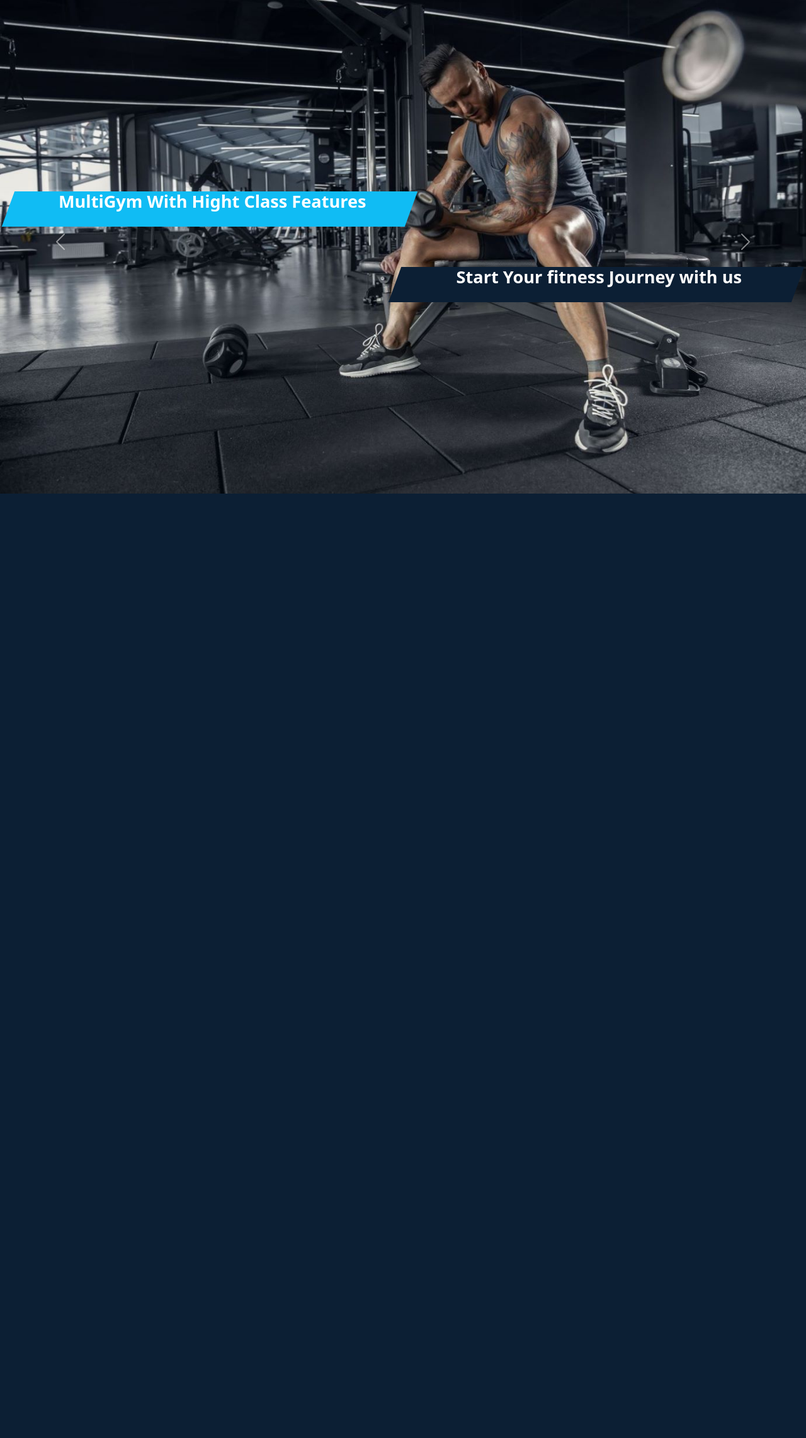
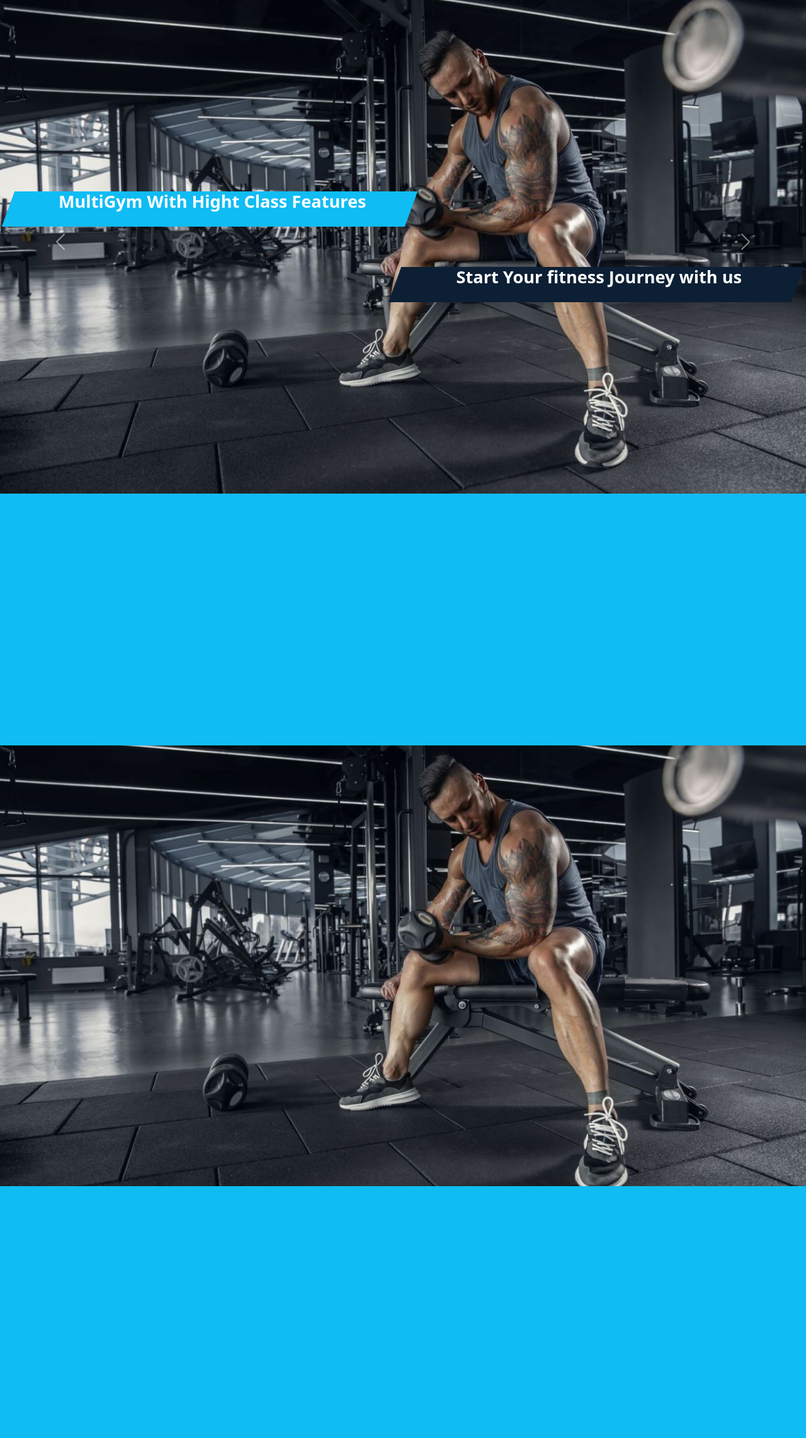
Before and after one commit to JOBIN456/gym-website, a Django app: page / in a window 1280 px wide. Shown: the part 80-2364 px from the top of the page at 63% size. Before the commit the page ends 864 px from the top, so only its background shows below. Run offline with Django 4.2, Linux system fonts and the light colour scheme.

Commit message:
just trying some parallax in home page

```diff
--- a/gym_website/static/css/main.css
+++ b/gym_website/static/css/main.css
@@ -201,7 +201,7 @@ body{
  .my-carousel-image{
     max-height:800px;
     height:100%;
-    /* object-fit:cover; */
+    object-fit:cover;
     width:100%;
  }
  .gym-pages-2{
@@ -411,3 +411,17 @@ body{
 .gym-card-1{
     width:20%;
 }
+
+.parallex{
+    width:100%;
+    background-attachment: fixed;
+    background-position: center;
+    background-repeat: no-repeat;
+    background-size: cover;
+    height:700px;
+}
+.my-cards{
+    max-height:400px;
+    height:600px;
+    background-color: #10bcf4;
+}
--- a/gym_website/template/home.html
+++ b/gym_website/template/home.html
@@ -57,6 +57,9 @@ Phoenix fitness
     </button>
   </div>
 
+<div class="my-cards"></div>
+  <div class="parallex" style="background-image:url('/static/images/slide-1.jpg');"></div>
 
+  <div class="my-cards"></div>
 
 {% endblock %}
```
